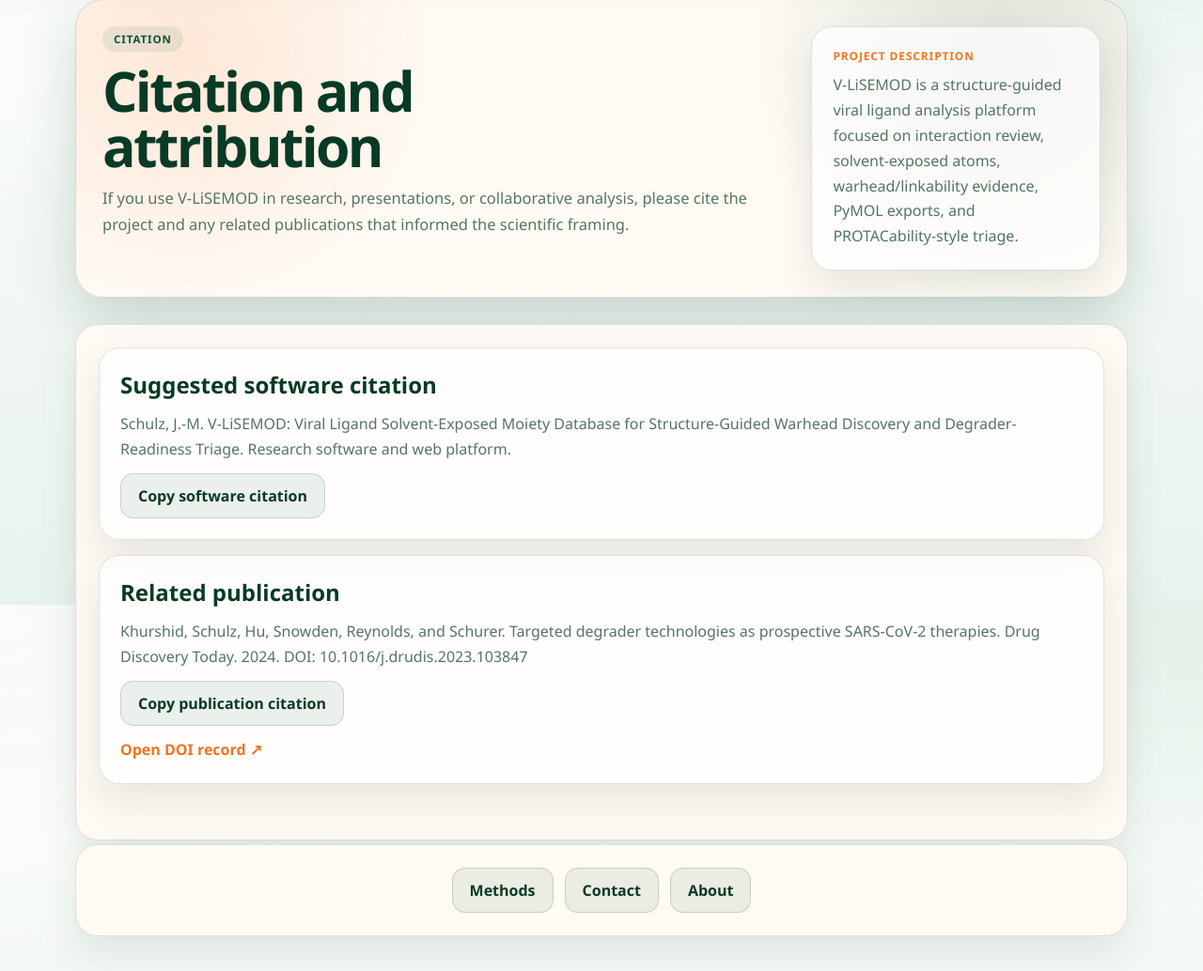
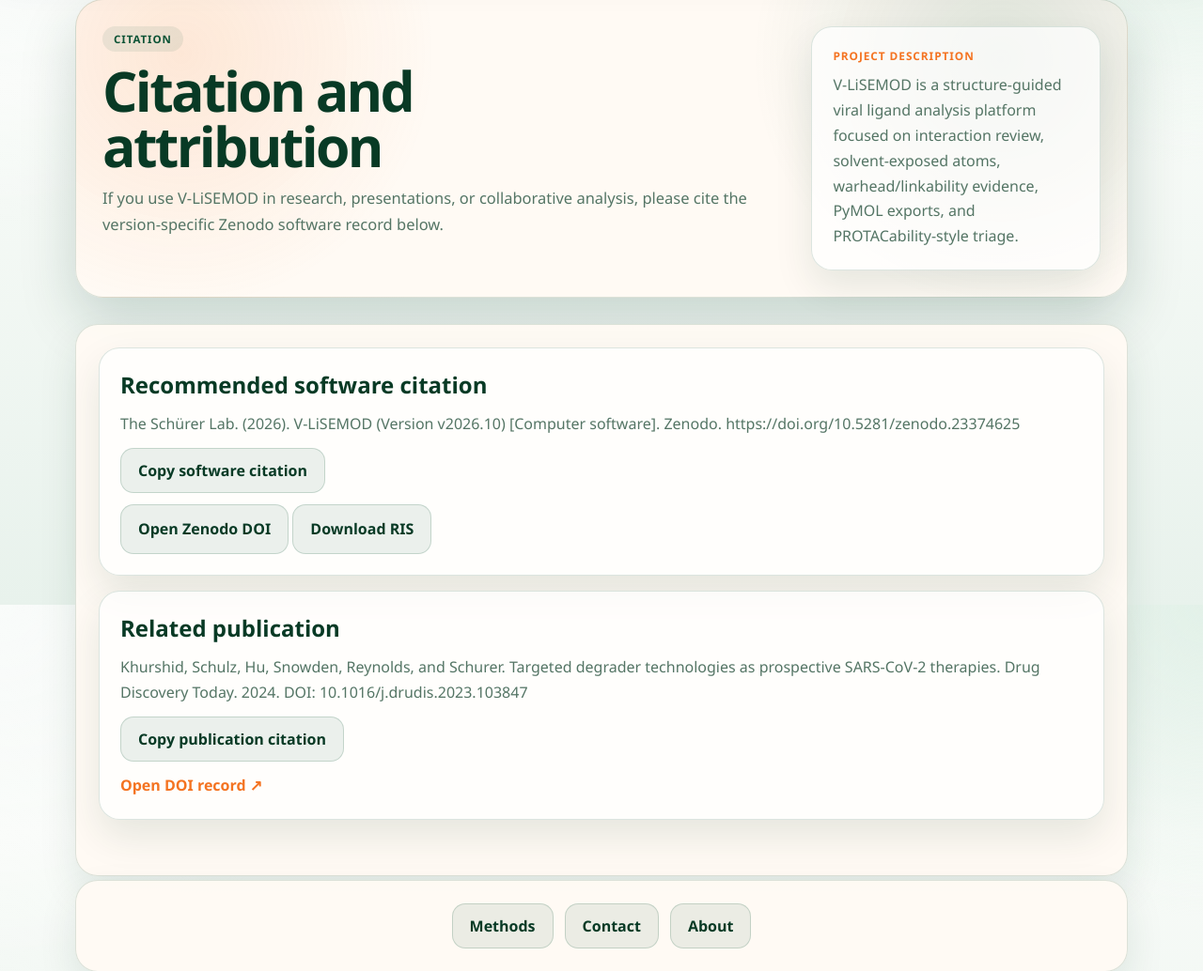
Before and after one commit to Joey305/vlisemod, a Flask app: page /citation in a window 1280 px wide. Shown: the part 156-1190 px from the top of the page at 94% size. Run offline with Flask 3, Linux system fonts and the light colour scheme; data that the repository does not hold is empty.

Commit message:
Add Zenodo DOI and RIS citation download

```diff
--- a/templates/citation.html
+++ b/templates/citation.html
@@ -12,8 +12,8 @@
         <span class="page-kicker">Citation</span>
         <h1>Citation and attribution</h1>
         <p class="resource-lede">
-            If you use V-LiSEMOD in research, presentations, or collaborative analysis, please cite the project
-            and any related publications that informed the scientific framing.
+            If you use V-LiSEMOD in research, presentations, or collaborative analysis, please cite the
+            version-specific Zenodo software record below.
         </p>
     </div>
     <aside class="resource-callout">
@@ -25,11 +25,12 @@
 <section class="page-card resource-section">
     <div class="resource-stack">
         <article class="resource-card">
-            <h2>Suggested software citation</h2>
+            <h2>Recommended software citation</h2>
             <div class="resource-copy-block" data-copy-block>
-                <p id="software-citation">Schulz, J.-M. V-LiSEMOD: Viral Ligand Solvent-Exposed Moiety Database for Structure-Guided Warhead Discovery and Degrader-Readiness Triage. Research software and web platform.</p>
+                <p id="software-citation">The Schürer Lab. (2026). V-LiSEMOD (Version v2026.10) [Computer software]. Zenodo. https://doi.org/10.5281/zenodo.23374625</p>
                 <button class="button-secondary resource-copy-button" type="button" data-copy-target="software-citation">Copy software citation</button>
             </div>
+            <p><a class="button-secondary" href="https://doi.org/10.5281/zenodo.23374625" target="_blank" rel="noopener noreferrer">Open Zenodo DOI</a> <a class="button-secondary" href="{{ url_for('static', filename='citations/vlisemod-v2026.10.ris') }}" download>Download RIS</a></p>
         </article>
         <article class="resource-card">
             <h2>Related publication</h2>
```
Also changed, not shown: 2 other files.
